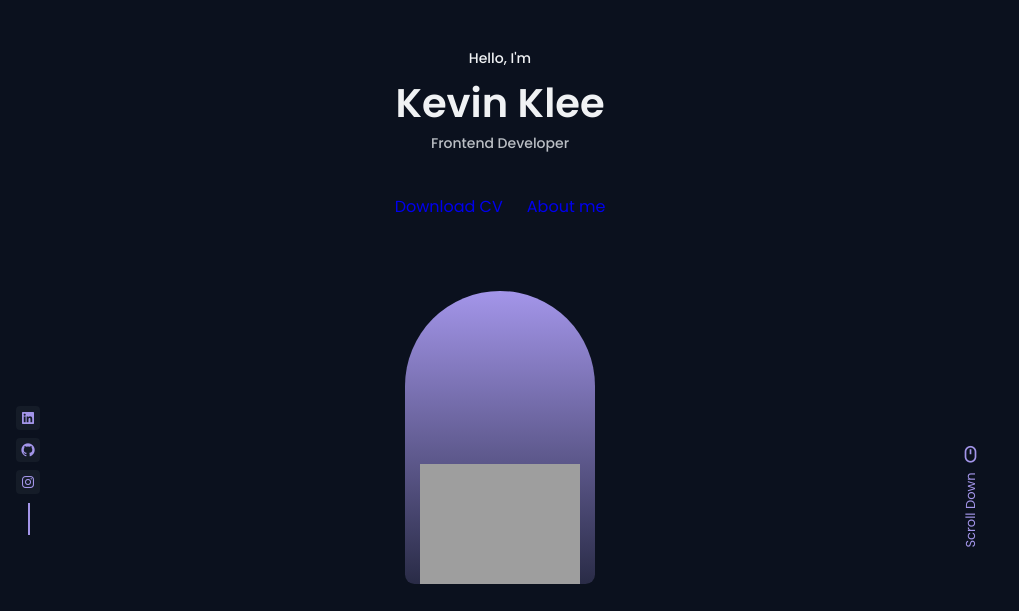
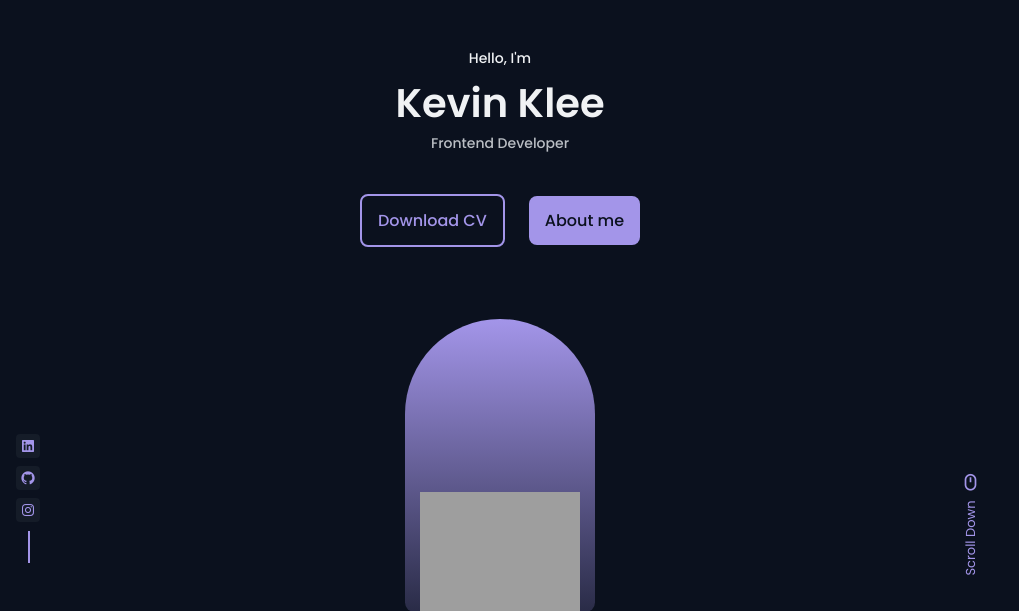
Before and after one commit to ATTACHMRNT-SORIT/portfolio-project, a PHP site: page / in a window 1280 px wide. Shown: the part 56-667 px from the top of the page, without its empty margins (0-1019 px from the left). Run offline with PHP 8.4, Linux system fonts and the light colour scheme; grey boxes are pictures that could not be loaded.

Commit message:
buttons css

```diff
--- a/assets/css/styles.css
+++ b/assets/css/styles.css
@@ -320,7 +320,24 @@ img {
 }
 
 /*=============== BUTTONS ===============*/
-
+.button {
+  display: inline-block;
+  background: var(--first-color);
+  color: var(--body-color);
+  padding: 0.75rem 1rem;
+  border-radius: 0.5rem;
+  font-weight: var(--font-medium);
+  transition: 0.4s;
+}
+.button:hover {
+  background-color: var(--first-color-alt);
+  color: var(--body-color);
+}
+.button--ghost {
+  background-color: transparent;
+  border: 2px solid var(--first-color);
+  color: var(--first-color);
+}
 
 /*=============== ABOUT ===============*/
 
```
